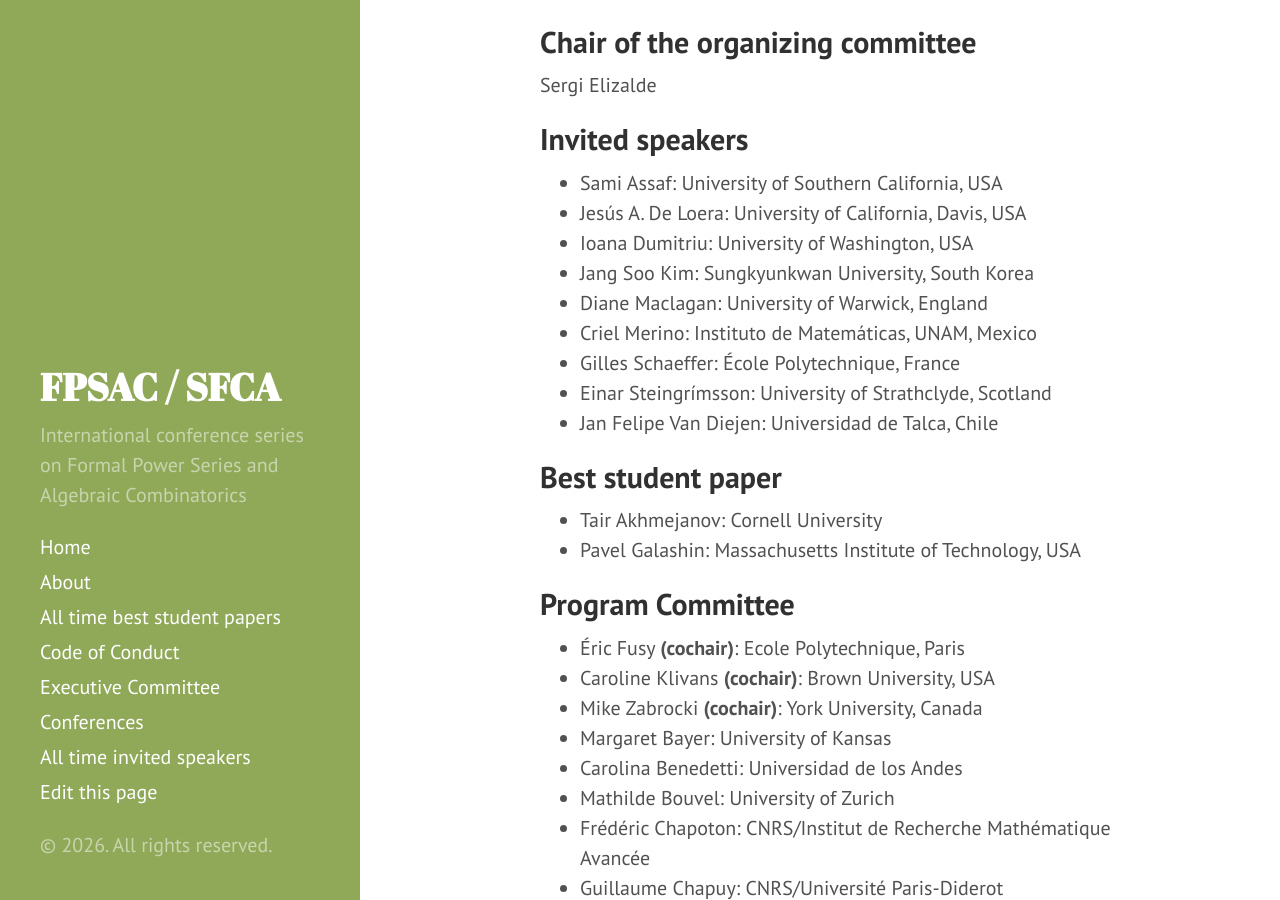
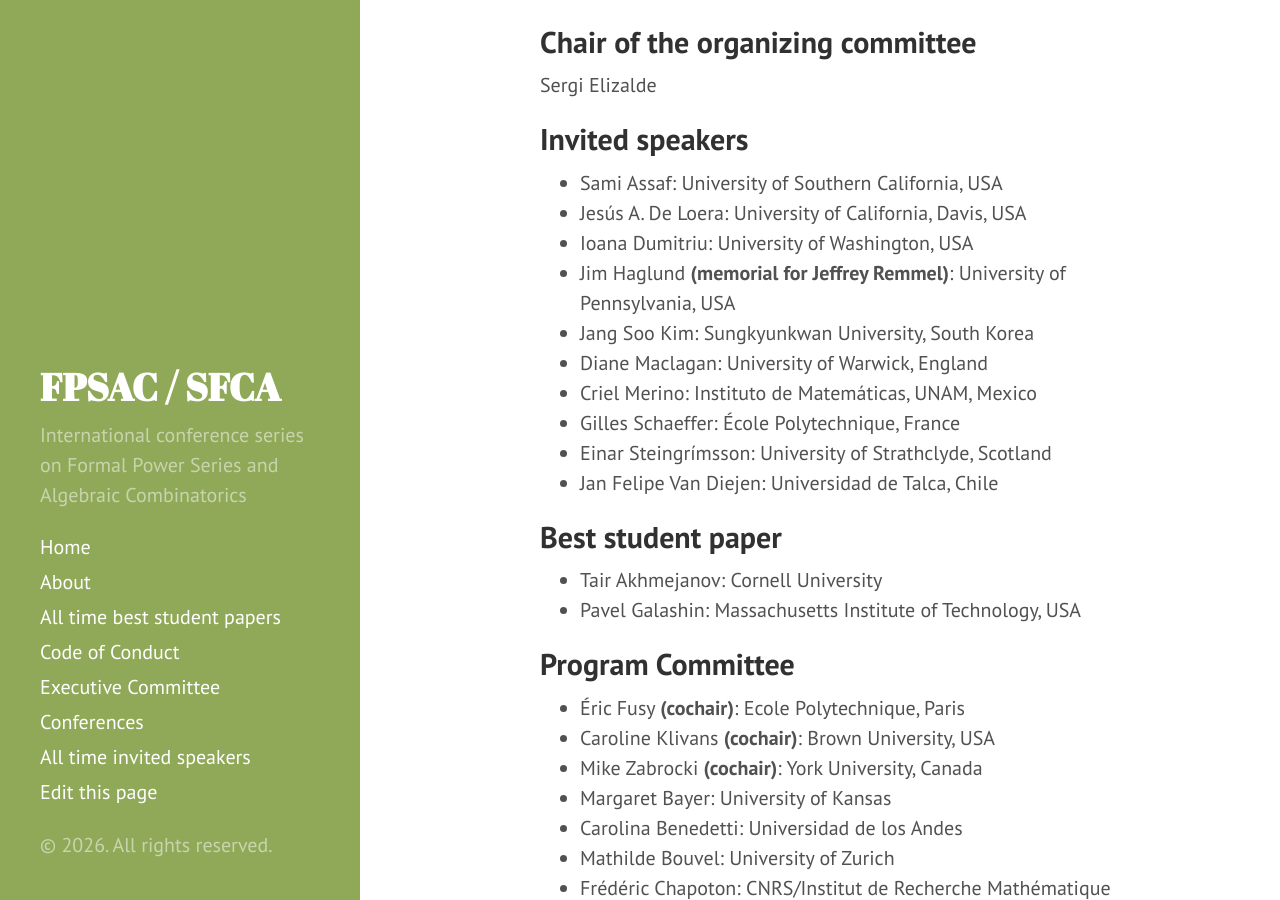
Before and after one commit to FPSAC/FPSAC.github.io, a Jekyll site: the page built from _confs/fpsac-2018.md, in a window 1280 px wide and 900 px high, scrolled down 632 px. Built offline with Jekyll 4.4.1, drawn with Linux system fonts in a browser that asks for light colours.

Commit message:
Add memorial speakers for Flajolet (2011), Lascoux (2014), Remmel (2018)
Following exec-committee feedback (Zabrocki, Tenner), tag three more memorial
lecturers as invited speakers:
- 2011 François Bergeron (memorial for Philippe Flajolet) — already an invited
  speaker, add the tag
- 2014 Bernard Leclerc (memorial for Alain Lascoux), Chicago
- 2018 Jim Haglund (memorial for Jeffrey Remmel), Dartmouth

Co-Authored-By: Claude Opus 4.8 (1M context) <noreply@anthropic.com>

```diff
--- a/_confs/fpsac-2018.md
+++ b/_confs/fpsac-2018.md
@@ -35,6 +35,9 @@ invited_speakers:
   affiliation: University of California, Davis, USA
 - name: Ioana Dumitriu
   affiliation: University of Washington, USA
+- name: Jim Haglund
+  affiliation: University of Pennsylvania, USA
+  role: memorial for Jeffrey Remmel
 - name: Jang Soo Kim
   affiliation: Sungkyunkwan University, South Korea
 - name: Diane Maclagan
```
Also changed, not shown: _confs/fpsac-2011.md (+1 -0 lines), _confs/fpsac-2014.md (+3 -0 lines).
